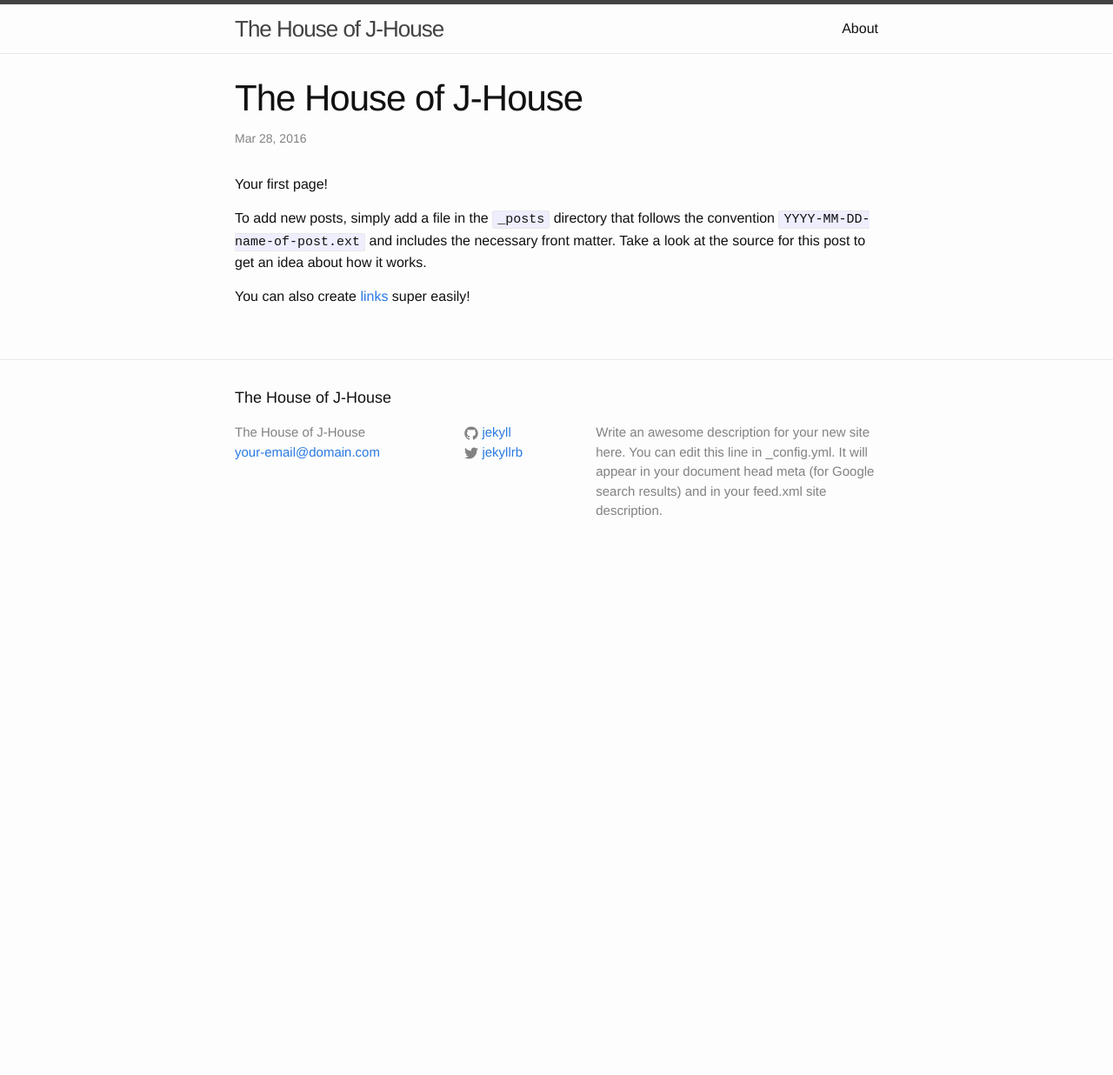
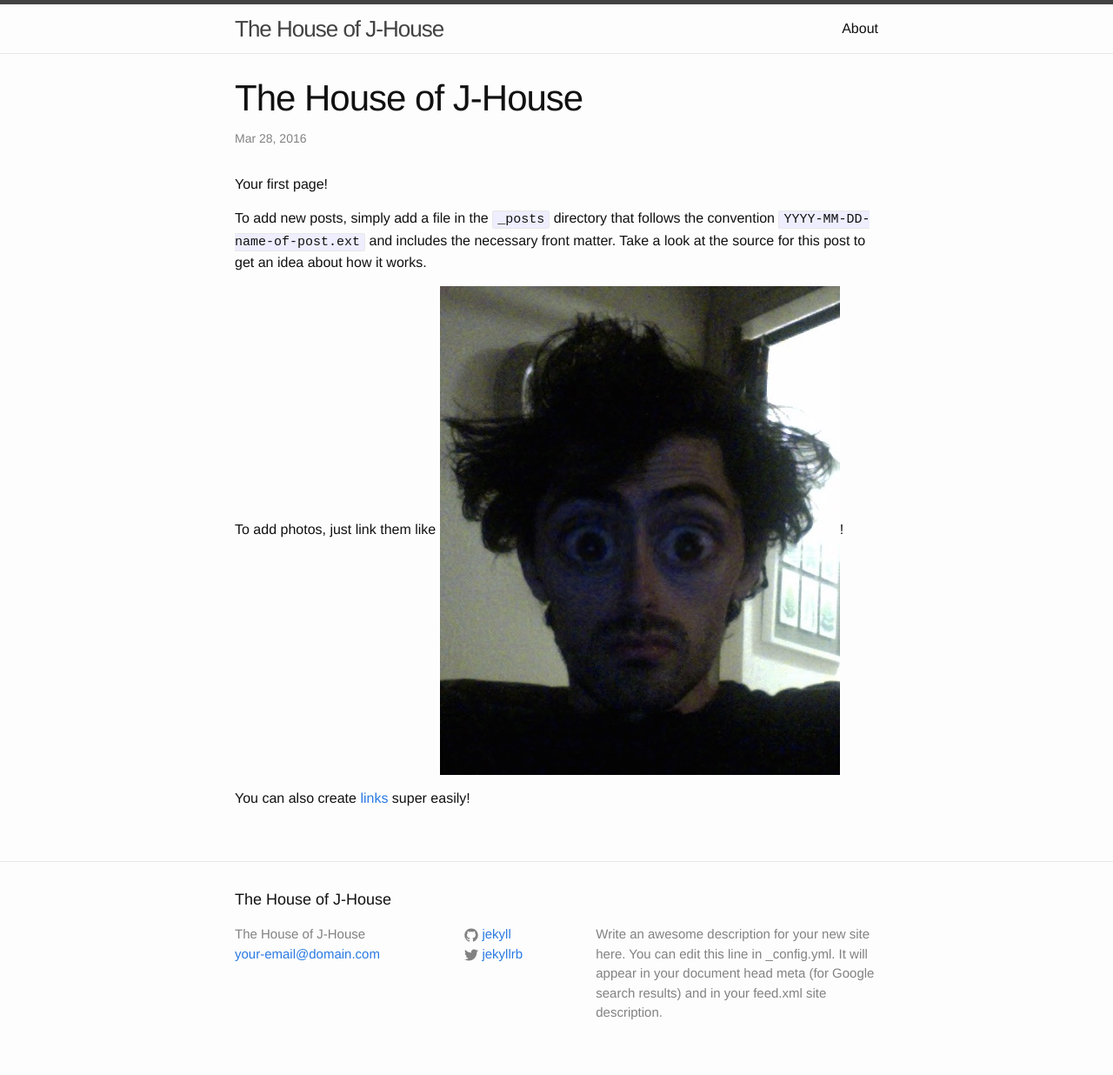
Before and after one commit to jcrobles/jcrobles.github.io, a Jekyll site: the page built from _posts/2016-03-27-welcome-to-jekyll.markdown, in a window 1280 px wide. Shown: the whole page at 87% size. Built offline with Jekyll 4.4.1, drawn with Linux system fonts in a browser that asks for light colours; before the commit the page ends 900 px from its top, so only the background shows below that.

Commit message:
Adding an image

```diff
--- a/_posts/2016-03-27-welcome-to-jekyll.markdown
+++ b/_posts/2016-03-27-welcome-to-jekyll.markdown
@@ -8,6 +8,8 @@
 
 To add new posts, simply add a file in the `_posts` directory that follows the convention `YYYY-MM-DD-name-of-post.ext` and includes the necessary front matter. Take a look at the source for this post to get an idea about how it works.
 
+To add photos, just link them like ![this]({{ jcrobles.github.io }}/images/alien_drew.jpeg)!
+
 You can also create [links][test-link] super easily!
 
 [test-link]: http://www.google.com
```
Also changed, not shown: images/alien_drew.jpeg (added).
